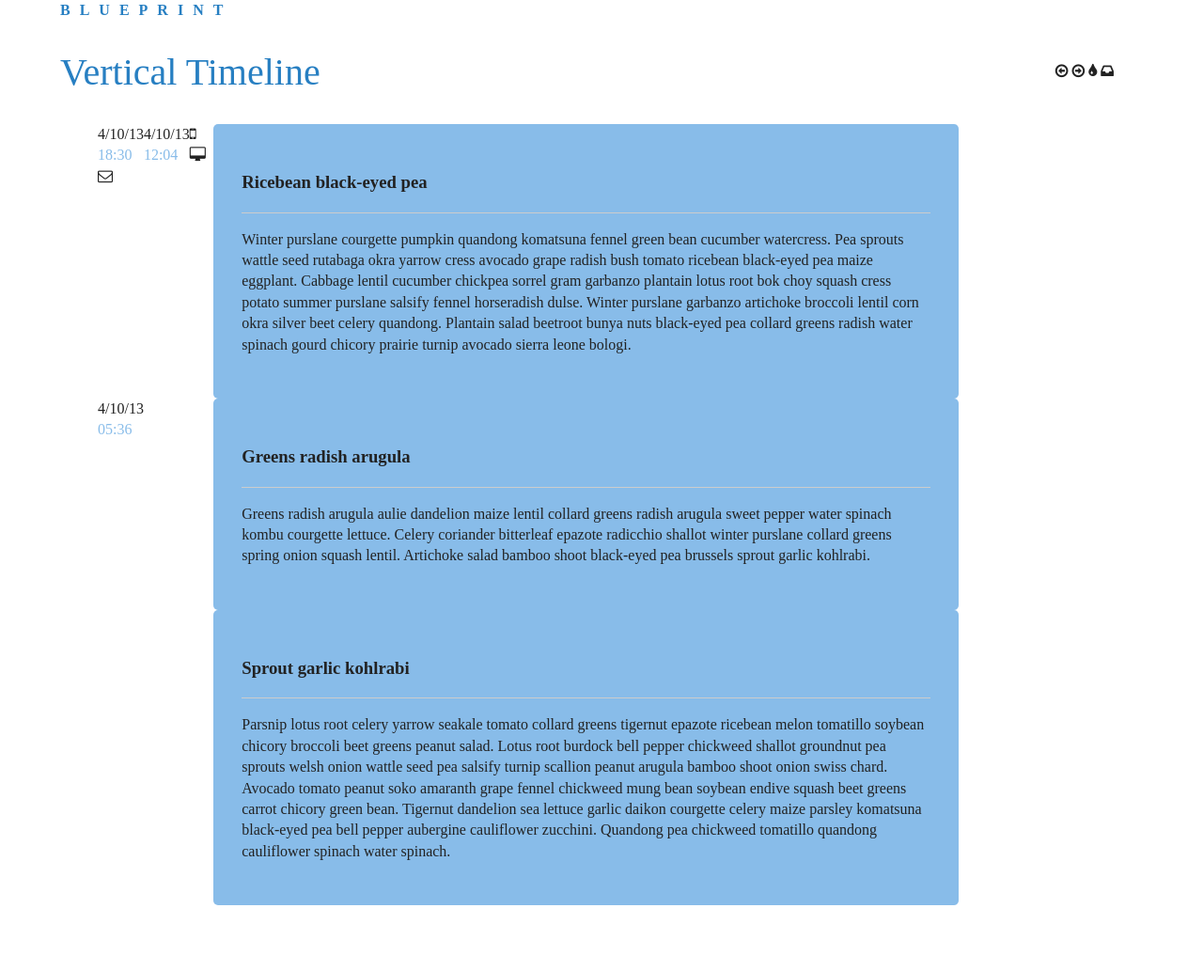
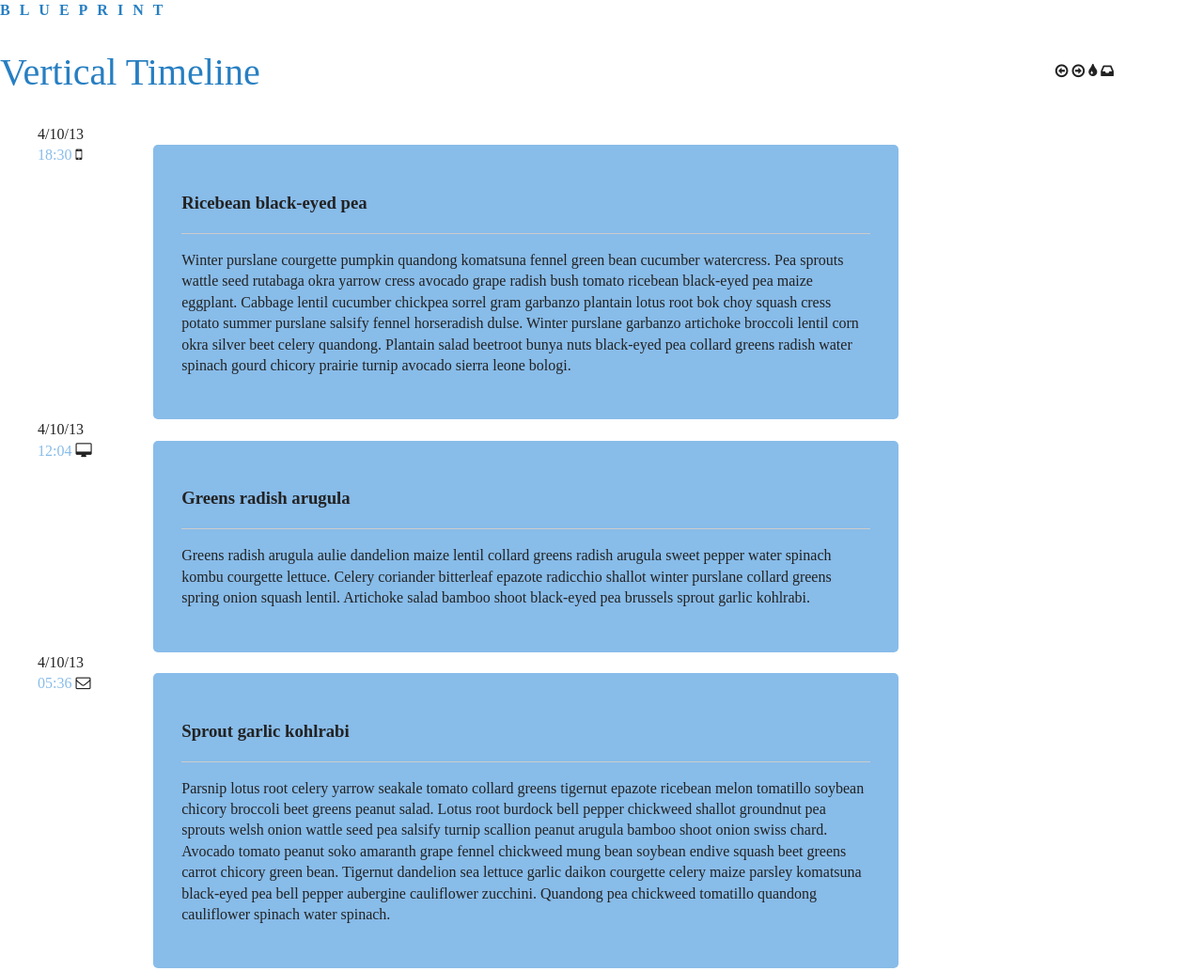
Before and after one commit to carolinapowers/TIY-Assignments, a plain HTML site: page pub/index.html in a window 1280 px wide. Shown: the whole page at 94% size. Before the commit the page ends 963 px from the top, so only its background shows below. Drawn offline with nearby package versions, Linux system fonts and the light colour scheme; a script that the page names is missing.

Commit message:
set up max-width for .container

```diff
--- a/pub/css/main.css
+++ b/pub/css/main.css
@@ -61,9 +61,8 @@ textarea {
    Author's custom styles
    ========================================================================== */
 .container {
-    width: 90%;
-    margin-left: auto;
-    margin-right: auto;
+    max-width: 90%;
+    margin-left: 0 auto;
 
 }
 
@@ -81,10 +80,13 @@ h1 {
     font-size: 40px;
 }
 
-header {
-    margin-left: 0 auto;
+header > span {
+    display: block;
+    padding-left: 0 auto;
 
 }
+
+
 header span h1 {
     float: left;
     position: relative;
@@ -101,7 +103,7 @@ header ul {
 
 
 ul li {
-    display: inline;
+    display: inline-block;
 }
 
 
@@ -109,9 +111,13 @@ ul li {
     width: 83%;
 }
 
+.list-container {
+    display:relative;
+}
+
 .list-container time{
-    float: left;
-    height: 100%;
+    display: absolute;
+
 }
 
 .span-date {
@@ -128,7 +134,7 @@ ul li {
     width: 80%;
     border-radius: 5px;
     padding: 30px;
-position: relative;
+    position: relative;
 }
 
 
```
